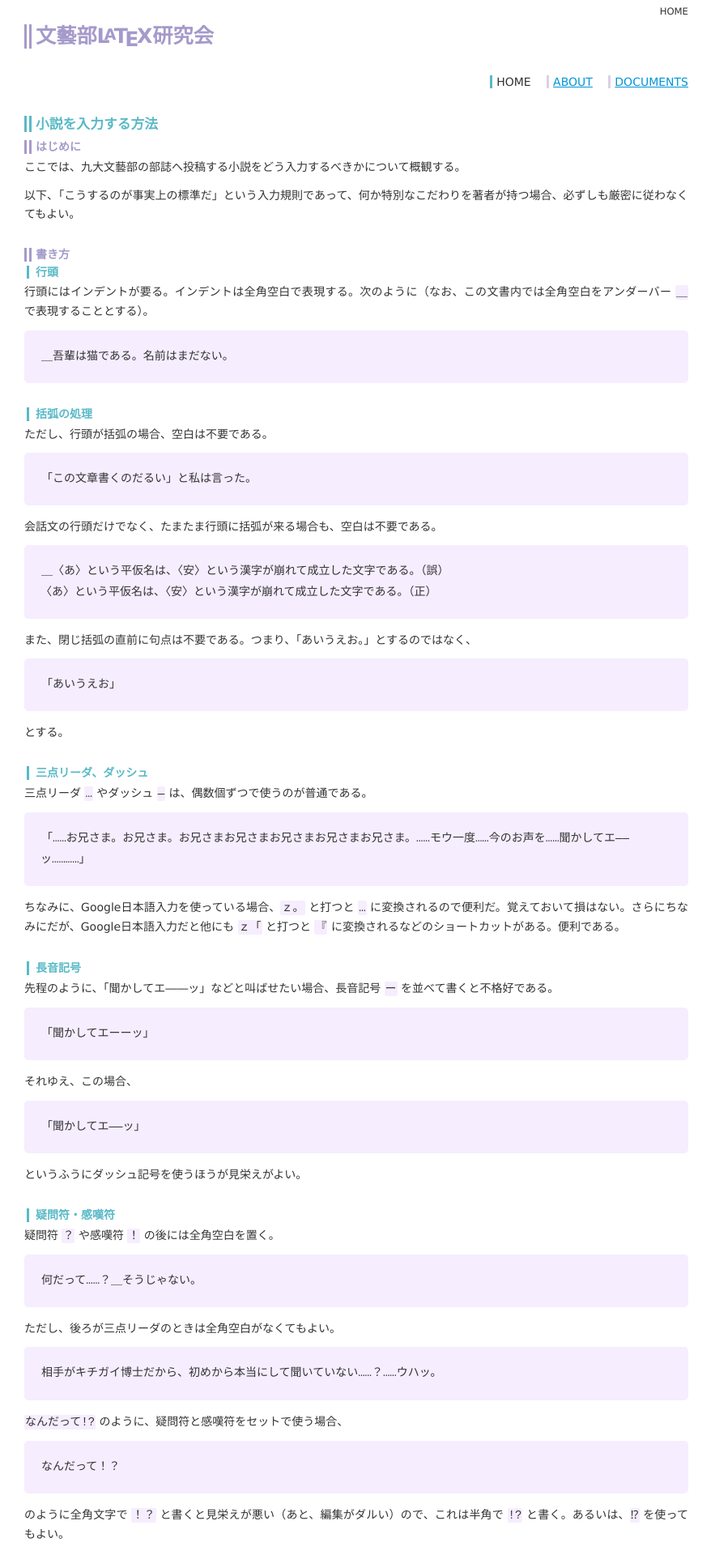
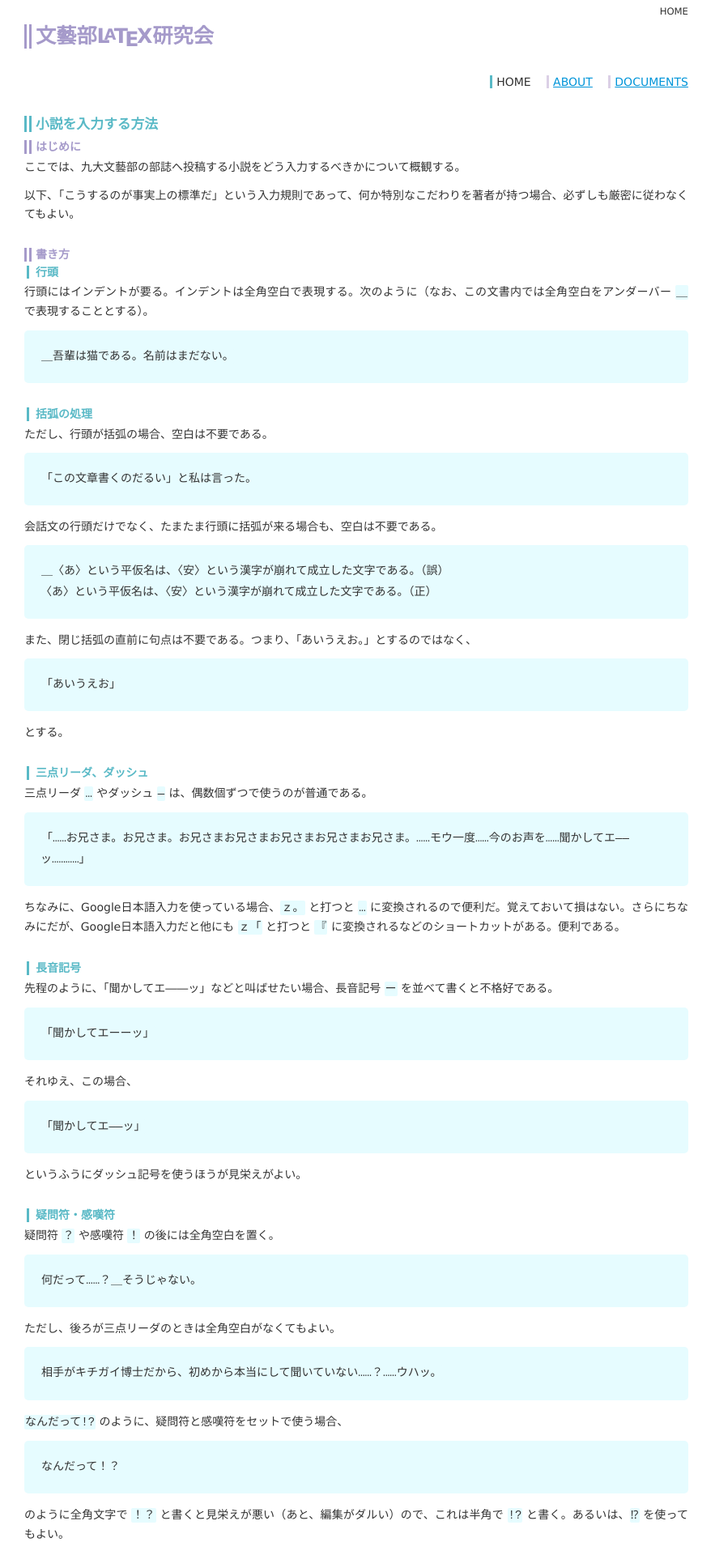
Before and after one commit to qdaibungei/latex, a Jekyll site: the page built from docs/index.md, in a window 1280 px wide. Shown: the top 1920 px of the page at 81% size, without its empty margins (0-883 px from the left). Built offline with Jekyll 4.4.1, drawn with Linux system fonts in a browser that asks for light colours.

Commit message:
fix css/mystyle.css

```diff
--- a/docs/assets/css/mystyle.css
+++ b/docs/assets/css/mystyle.css
@@ -85,7 +85,7 @@ img {
 	border: 1px solid #eee;
 }
 pre, pre.highlight {
-	background-color: #F6EDFF;
+	background-color: #e6fcff;
 	padding: 20px;
 	margin: 0 0 15px 0;
 	border-radius: 5px;
@@ -94,7 +94,7 @@ pre, pre.highlight {
 	word-wrap: break-word;
 }
 code {
-	background-color: #F6EDFF;
+	background-color: #e6fcff;
 	padding: 1px;
 	border-radius: 2px;
 }
@@ -102,5 +102,5 @@ figure {
 	margin: 0px;
 }
 strong {
-	background: linear-gradient(transparent 60%, #aee1fa 60%);
+	background: linear-gradient(transparent 60%, #73efff 60%);
 }
```
